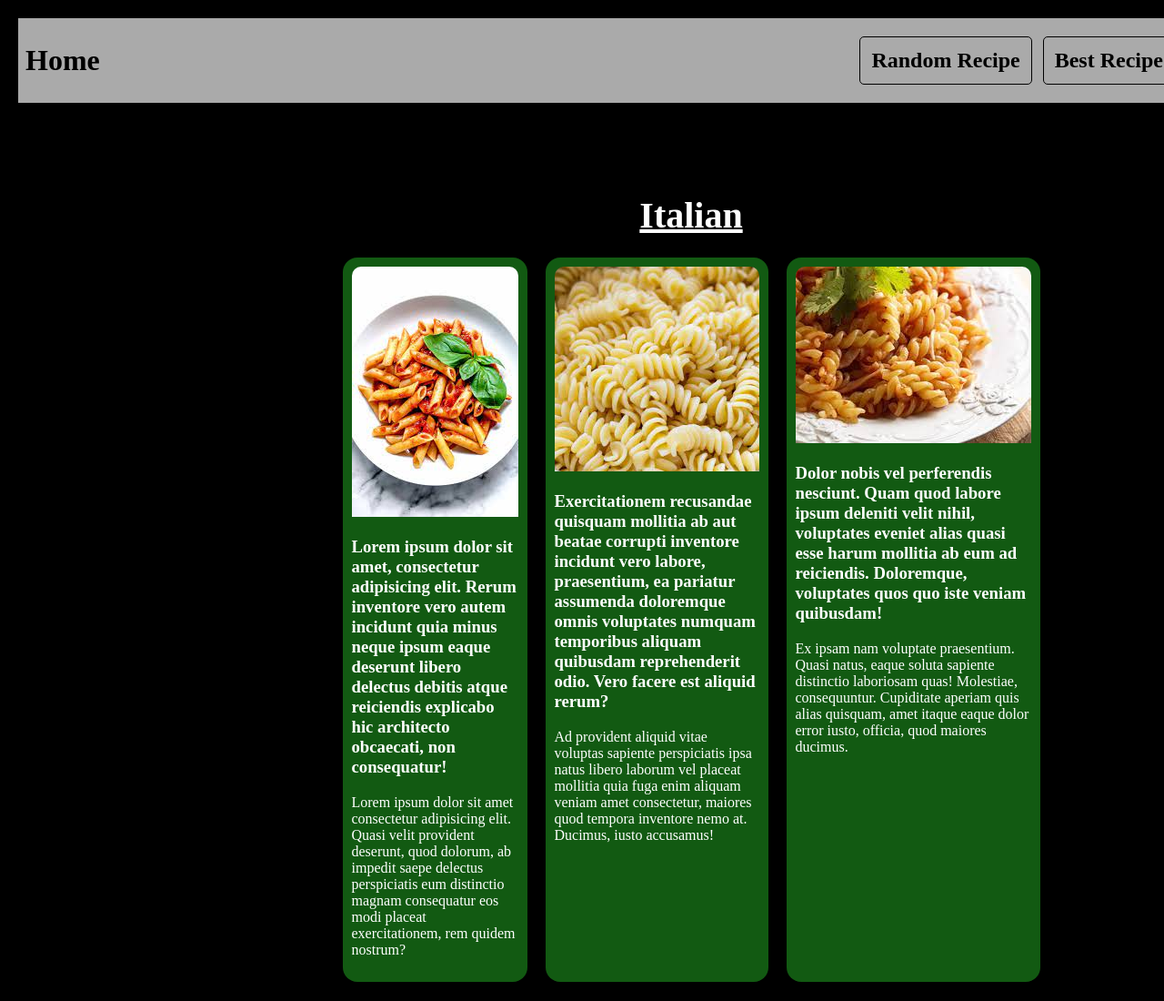
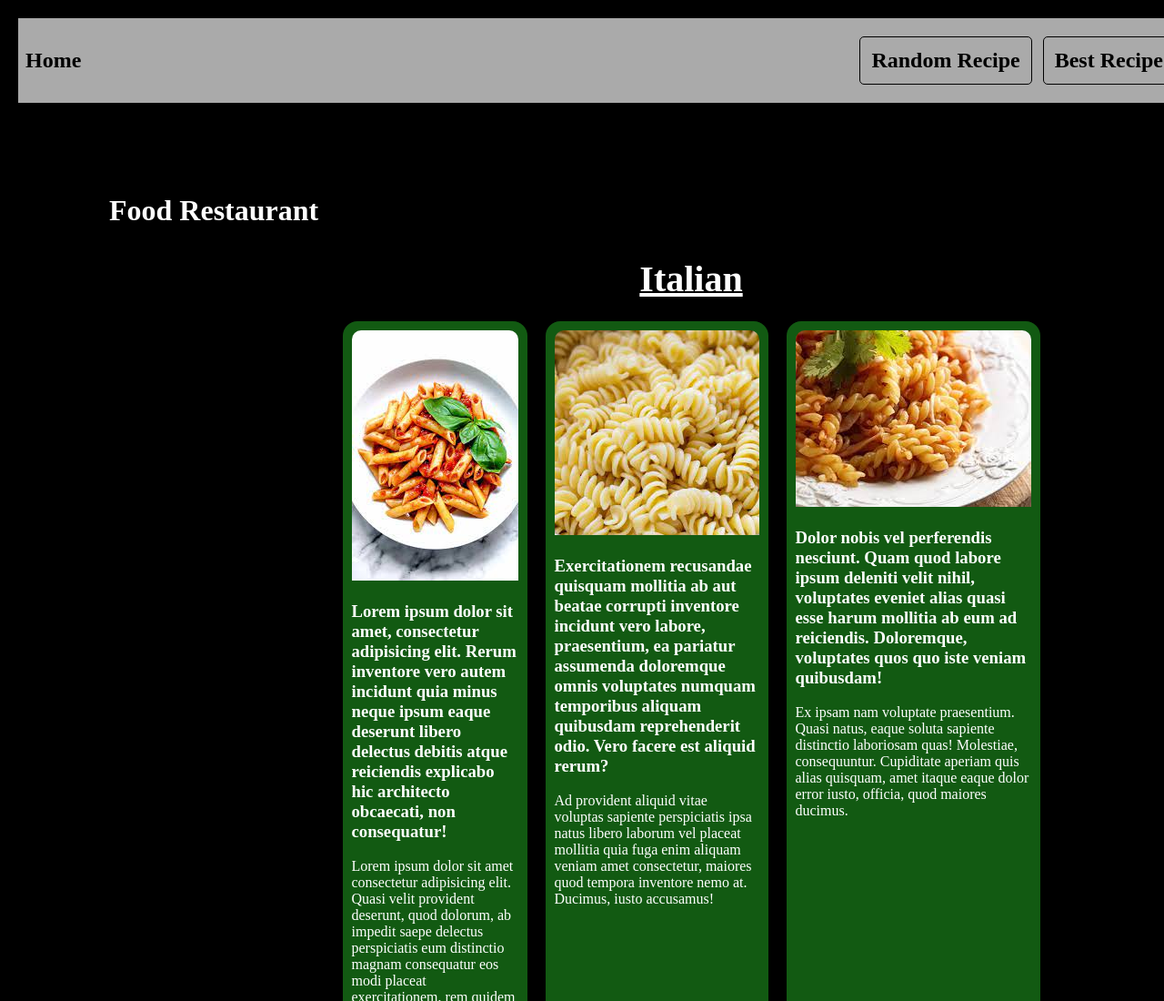
Before and after one commit to Ansh3112/Fronted-task-1, a website built with Parcel: page index.html in a window 1280 px wide. Shown: the top 1100 px of the page at 91% size. Built offline with nearby package versions, Linux system fonts and the light colour scheme.

```diff
--- a/index.html
+++ b/index.html
@@ -11,7 +11,7 @@
     <div id="main-content">
         <div id="header">
             <div id="logo">
-                <h1>Home</h1>
+                <h2>Home</h2>
             </div>
             <div id="button">
                 <h2>Random Recipe</h2>
@@ -19,6 +19,7 @@
             </div>
         </div>
         <div id="body">
+            <h1 id="site-name">Food Restaurant</h1>
             <section>
                 <h1>Italian</h1>
                 <div class="flex-box dishes">
```
